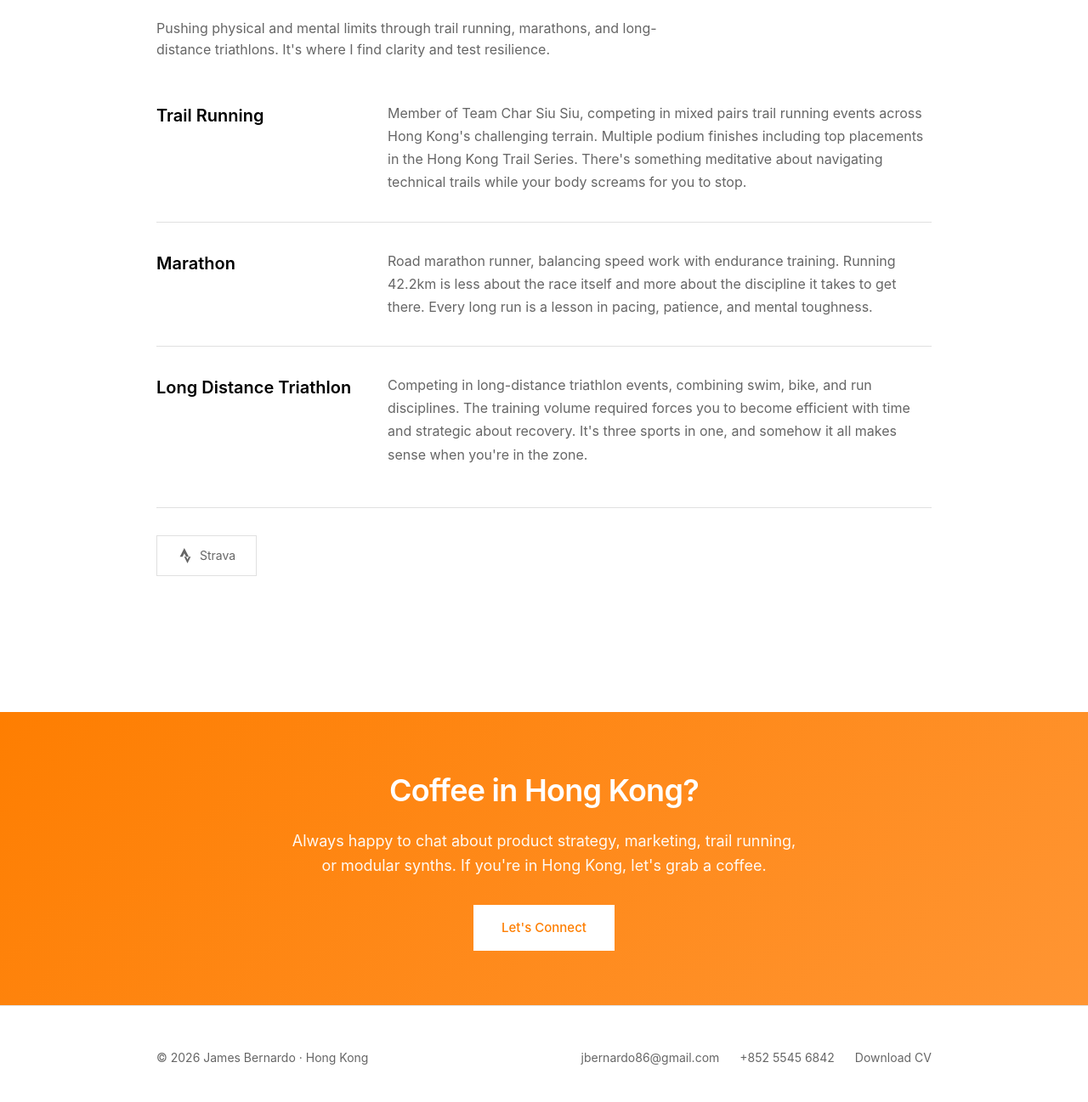
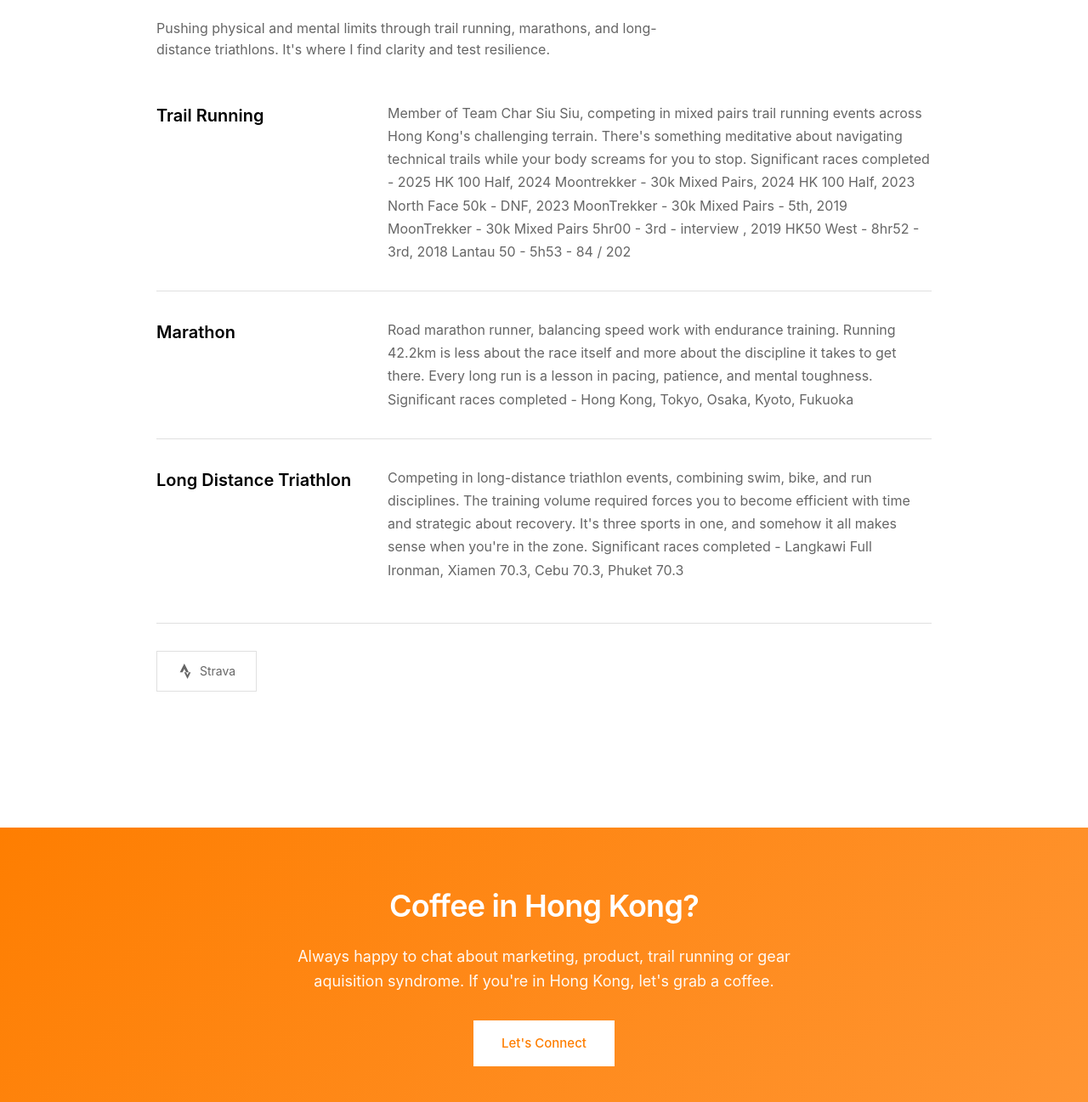
Before and after one commit to jamesbernardo/mywebsite, a plain HTML site: page index.html in a window 1280 px wide. Shown: the part 4763-6060 px from the top of the page at 85% size. Drawn offline with Linux system fonts and the light colour scheme.

Commit message:
Update index.html

```diff
--- a/index.html
+++ b/index.html
@@ -1001,7 +1001,8 @@
                         </div>
                         <div>
                             <p class="sport-description">
-                                Member of Team Char Siu Siu, competing in mixed pairs trail running events across Hong Kong's challenging terrain. Multiple podium finishes including top placements in the Hong Kong Trail Series. There's something meditative about navigating technical trails while your body screams for you to stop.
+                                Member of Team Char Siu Siu, competing in mixed pairs trail running events across Hong Kong's challenging terrain. There's something meditative about navigating technical trails while your body screams for you to stop.
+                                Significant races completed - 2025 HK 100 Half, 2024 Moontrekker - 30k Mixed Pairs,  2024 HK 100 Half, 2023 North Face 50k - DNF, 2023 MoonTrekker - 30k Mixed Pairs - 5th, 2019 MoonTrekker - 30k Mixed Pairs 5hr00 - 3rd - interview , 2019 HK50 West - 8hr52 - 3rd, 2018 Lantau 50 - 5h53 - 84 / 202
                             </p>
                         </div>
                     </div>
@@ -1013,6 +1014,7 @@
                         <div>
                             <p class="sport-description">
                                 Road marathon runner, balancing speed work with endurance training. Running 42.2km is less about the race itself and more about the discipline it takes to get there. Every long run is a lesson in pacing, patience, and mental toughness.
+                                Significant races completed - Hong Kong, Tokyo, Osaka, Kyoto, Fukuoka
                             </p>
                         </div>
                     </div>
@@ -1024,6 +1026,7 @@
                         <div>
                             <p class="sport-description">
                                 Competing in long-distance triathlon events, combining swim, bike, and run disciplines. The training volume required forces you to become efficient with time and strategic about recovery. It's three sports in one, and somehow it all makes sense when you're in the zone.
+                                Significant races completed - Langkawi Full Ironman, Xiamen 70.3, Cebu 70.3, Phuket 70.3
                             </p>
                         </div>
                     </div>
@@ -1046,7 +1049,7 @@
         <div class="container">
             <h2>Coffee in Hong Kong?</h2>
             <p>
-                Always happy to chat about product strategy, marketing, trail running, or modular synths. If you're in Hong Kong, let's grab a coffee.
+                Always happy to chat about marketing, product, trail running or gear aquisition syndrome. If you're in Hong Kong, let's grab a coffee.
             </p>
             <a href="mailto:jbernardo86@gmail.com?subject=Coffee%20in%20Hong%20Kong" class="btn">Let's Connect</a>
         </div>
@@ -1060,7 +1063,7 @@
                 <ul class="footer-links">
                     <li><a href="mailto:jbernardo86@gmail.com">jbernardo86@gmail.com</a></li>
                     <li><a href="tel:+85255456842">+852 5545 6842</a></li>
-                    <li><a href="cv.pdf" download="">Download CV</a></li>
+                    <li><a href="JB CV 2025.pdf" download="">Download CV</a></li>
                 </ul>
             </div>
         </div>
```
